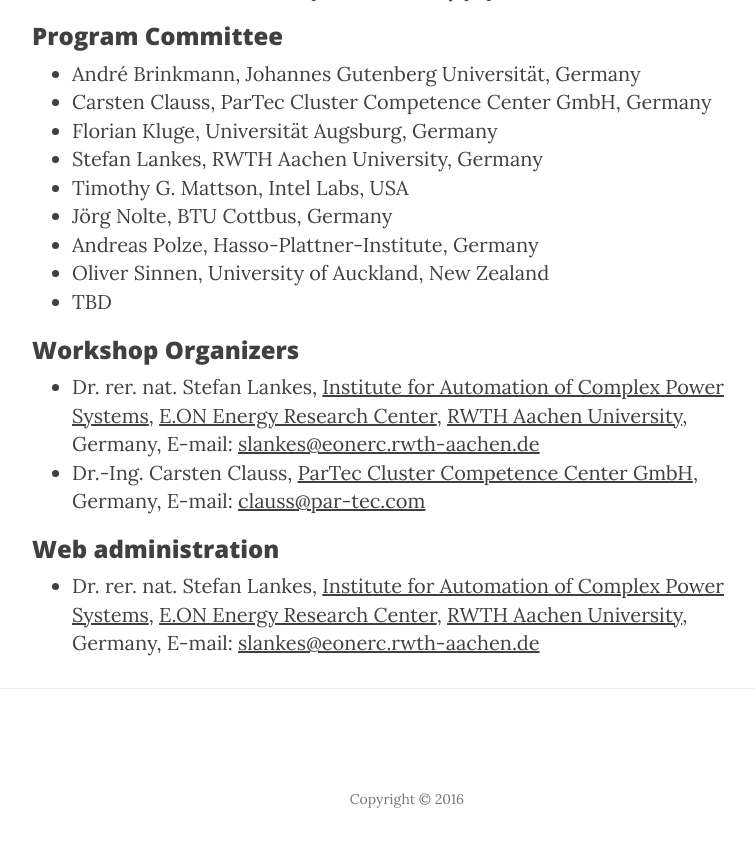
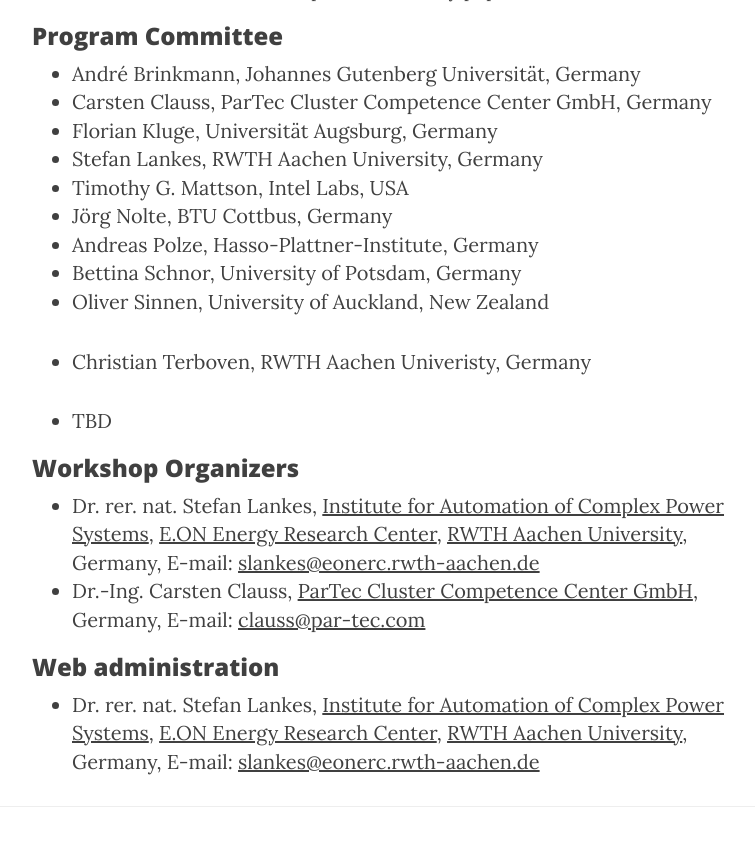
Before and after one commit to WROME/wrome.github.io, a Jekyll site: the page built from grenoble2016.md, in a window 1280 px wide and 900 px high, scrolled down 3155 px. Shown: the top 847 px of the window, without its empty margins (233-988 px from the left). Built offline with Jekyll 4.4.1, drawn with Linux system fonts in a browser that asks for light colours; nearby versions of some CDN libraries; Markdown is read by kramdown in place of the engine named in the settings.

Commit message:
update of the PC members

```diff
--- a/grenoble2016.md
+++ b/grenoble2016.md
@@ -68,7 +68,10 @@
 * Timothy G. Mattson, Intel Labs, USA
 * Jörg Nolte, BTU Cottbus, Germany
 * Andreas Polze, Hasso-Plattner-Institute, Germany
+* Bettina Schnor, University of Potsdam, Germany
 * Oliver Sinnen, University of Auckland, New Zealand
+* Christian Terboven, RWTH Aachen Univeristy, Germany
+
 * TBD
 
 ### Workshop Organizers
```
